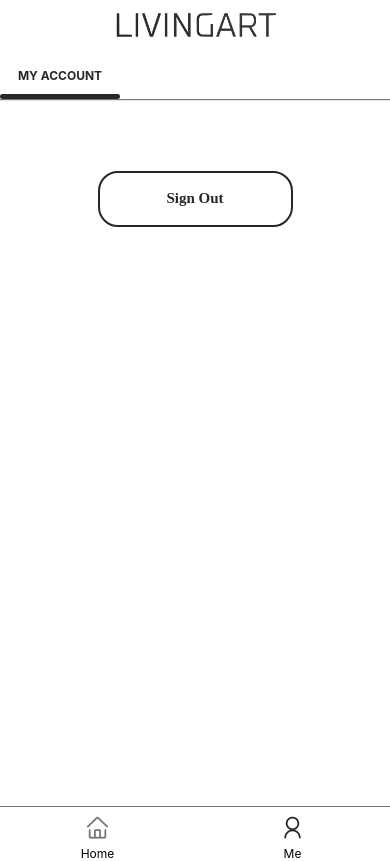
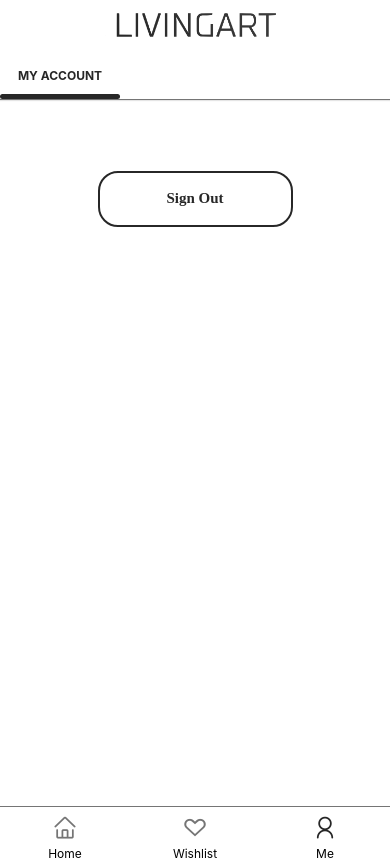
Before and after one commit to yolandajhzm/SIE-LivingARt-Mobile, a React Native app: screen /Account in a window 390 px wide. Built offline with nearby package versions, Linux system fonts and the light colour scheme.

Commit message:
add wishlist to foot bar

```diff
--- a/app/screens/AccountScreen.js
+++ b/app/screens/AccountScreen.js
@@ -1,6 +1,7 @@
 import React from 'react';
 import{ StyleSheet, View, Button, Text, Image, Dimensions, TouchableOpacity, SafeAreaView } from 'react-native';
 import AntDesign from 'react-native-vector-icons/AntDesign';
+import Entypo from 'react-native-vector-icons/Entypo';
 import { TabView, SceneMap, TabBar } from 'react-native-tab-view';
 
 import { callApi } from '../services/api';
@@ -72,6 +73,10 @@
                     <TouchableOpacity style={styles.iconContainer} onPress={() => navigation.navigate('Home')} >
                         <AntDesign name="home" size={25} color={colors.lightgray}  />
                         <Text style={styles.iconName} color={colors.lightgray}>Home</Text>
+                    </TouchableOpacity>
+                    <TouchableOpacity style={styles.iconContainer} onPress={() => {}} >
+                        <Entypo name="heart-outlined" size={25} color={colors.lightgray}  />
+                        <Text style={styles.iconName} color={colors.lightgray}>Wishlist</Text>
                     </TouchableOpacity>
                     <TouchableOpacity style={styles.iconContainer} onPress={() => {} } >
                         <AntDesign name="user" size={25} color={colors.darkgray} />
--- a/app/screens/HomeScreen.js
+++ b/app/screens/HomeScreen.js
@@ -226,6 +226,10 @@
                         <AntDesign name="home" size={25} color={colors.darkgray}  />
                         <Text style={styles.iconName} color={colors.darkgray}>Home</Text>
                     </TouchableOpacity>
+                    <TouchableOpacity style={styles.iconContainer} onPress={() => {}} >
+                        <Entypo name="heart-outlined" size={25} color={colors.lightgray}  />
+                        <Text style={styles.iconName} color={colors.lightgray}>Wishlist</Text>
+                    </TouchableOpacity>
                     <TouchableOpacity style={styles.iconContainer} onPress={() => navigation.navigate('Account')} >
                         <AntDesign name="user" size={25} color={colors.lightgray} />
                         <Text style={styles.iconName} color={colors.lightgray}>Me</Text>
```
